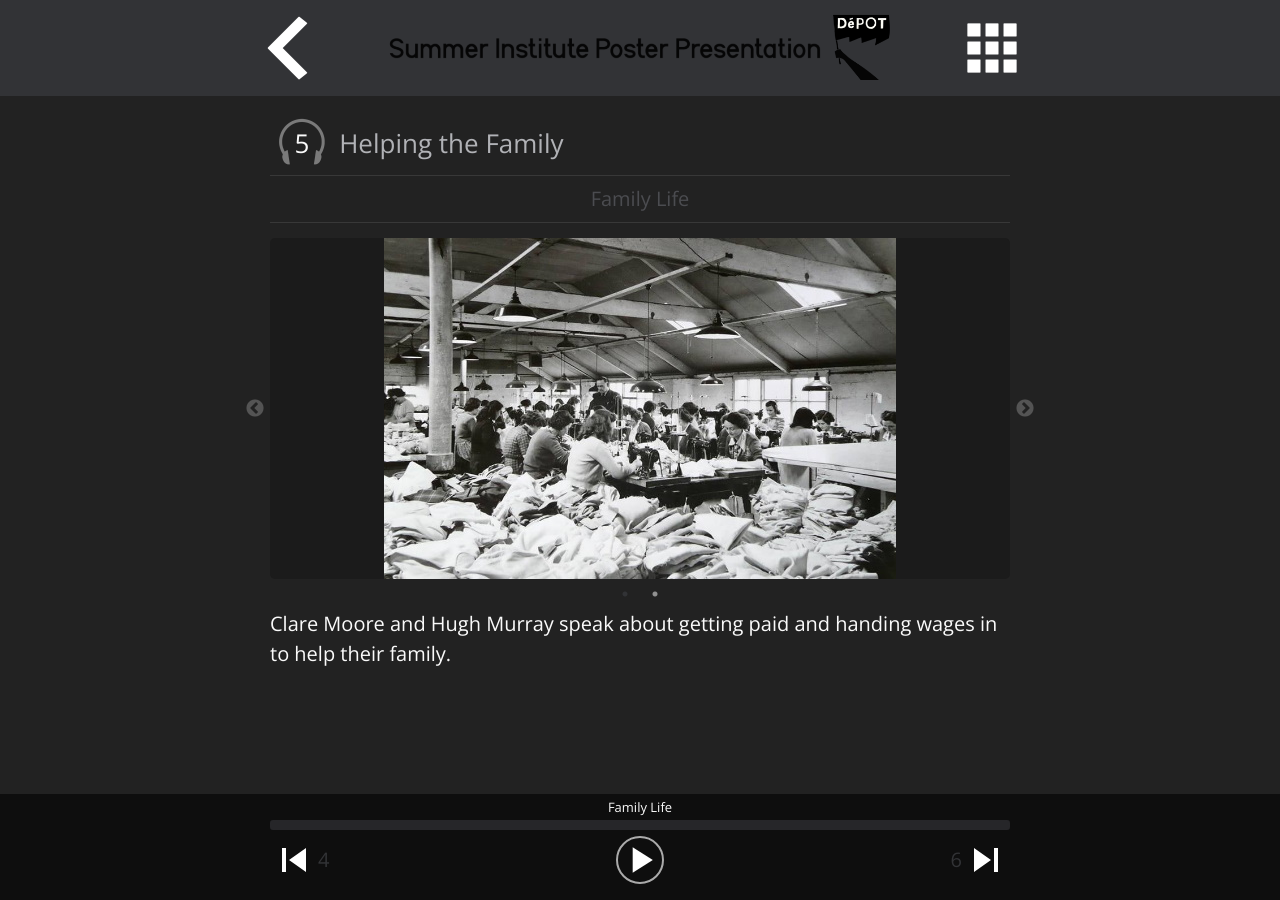
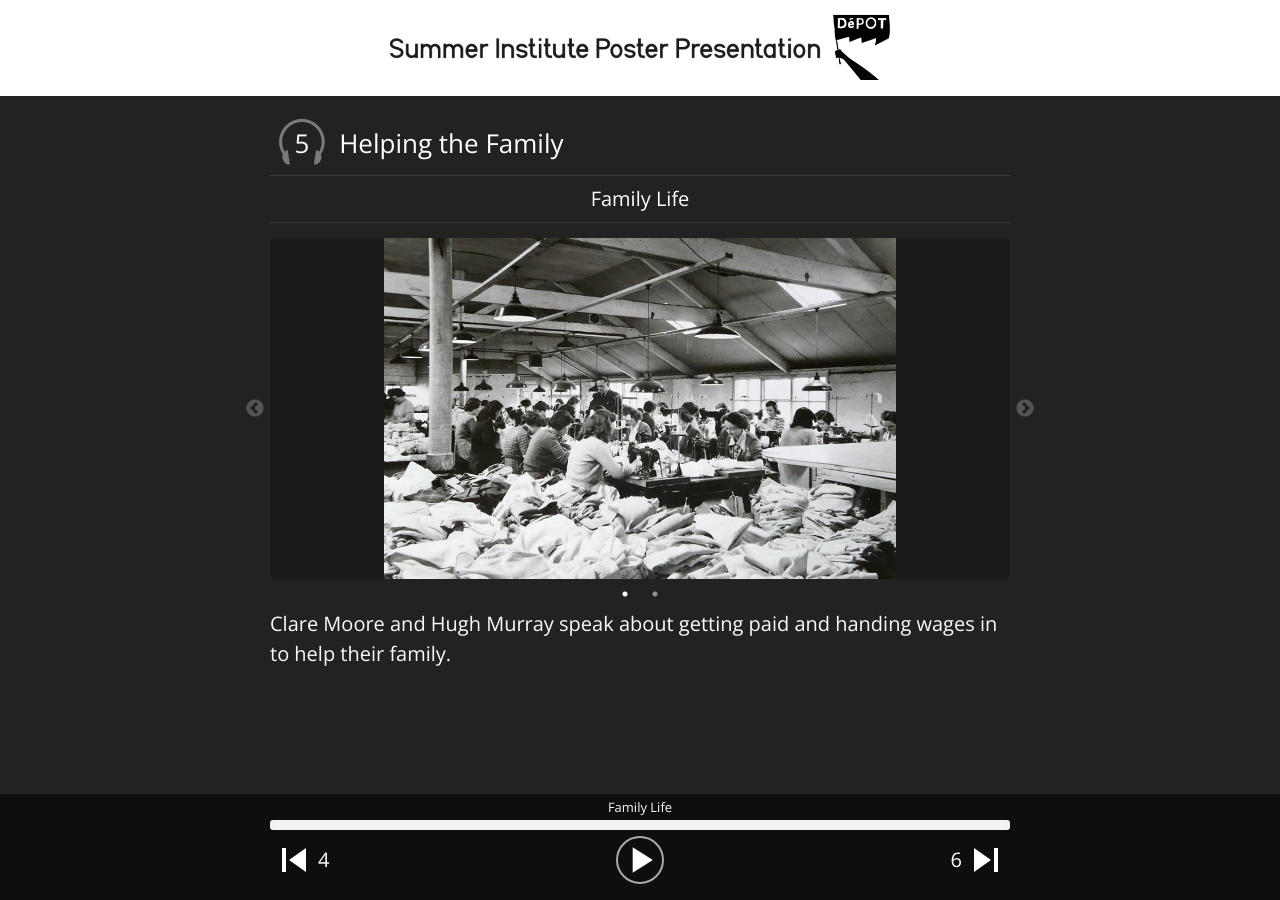
Before and after one commit to DepotQUB/DepotQUB.github.io, a Jekyll site: the page built from stops/5.md, in a window 1280 px wide. Built offline with Jekyll 4.4.1, drawn with Linux system fonts in a browser that asks for light colours.

Commit message:
Add files via upload

```diff
--- a/assets/css/main.scss
+++ b/assets/css/main.scss
@@ -20,7 +20,7 @@ $text-color:       	#fafafa;
 $background-hr:		#383838;
 $background-color: 	#222222;
 $background-darker: #1B1B1B;
-$brand-color:	   	#323336;
+$brand-color:	   	#ffffff;
 $anchor-hover-color:	lighten($brand-color, 30%);
 
 $player-now-playing-size:   13px;
```
